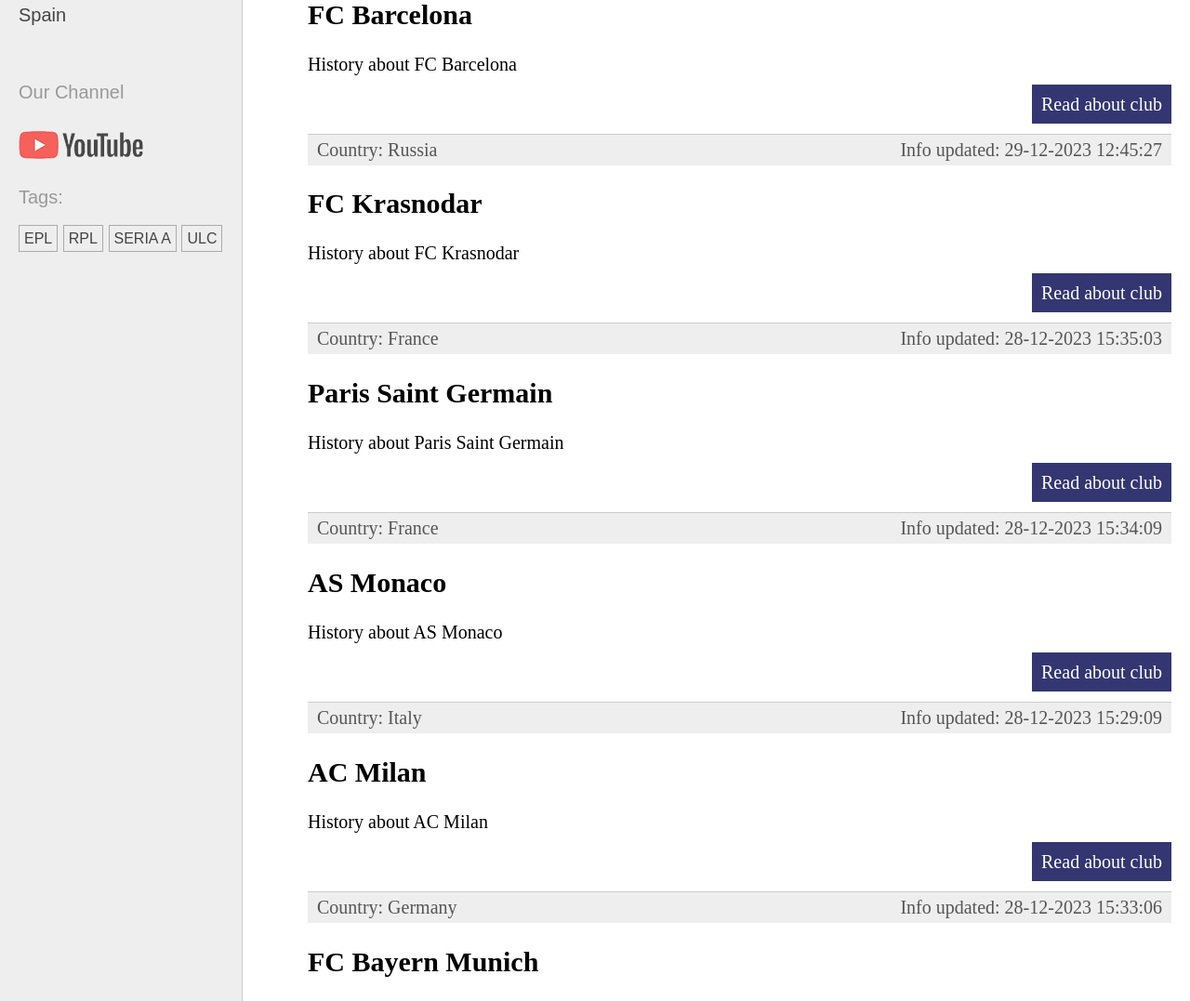
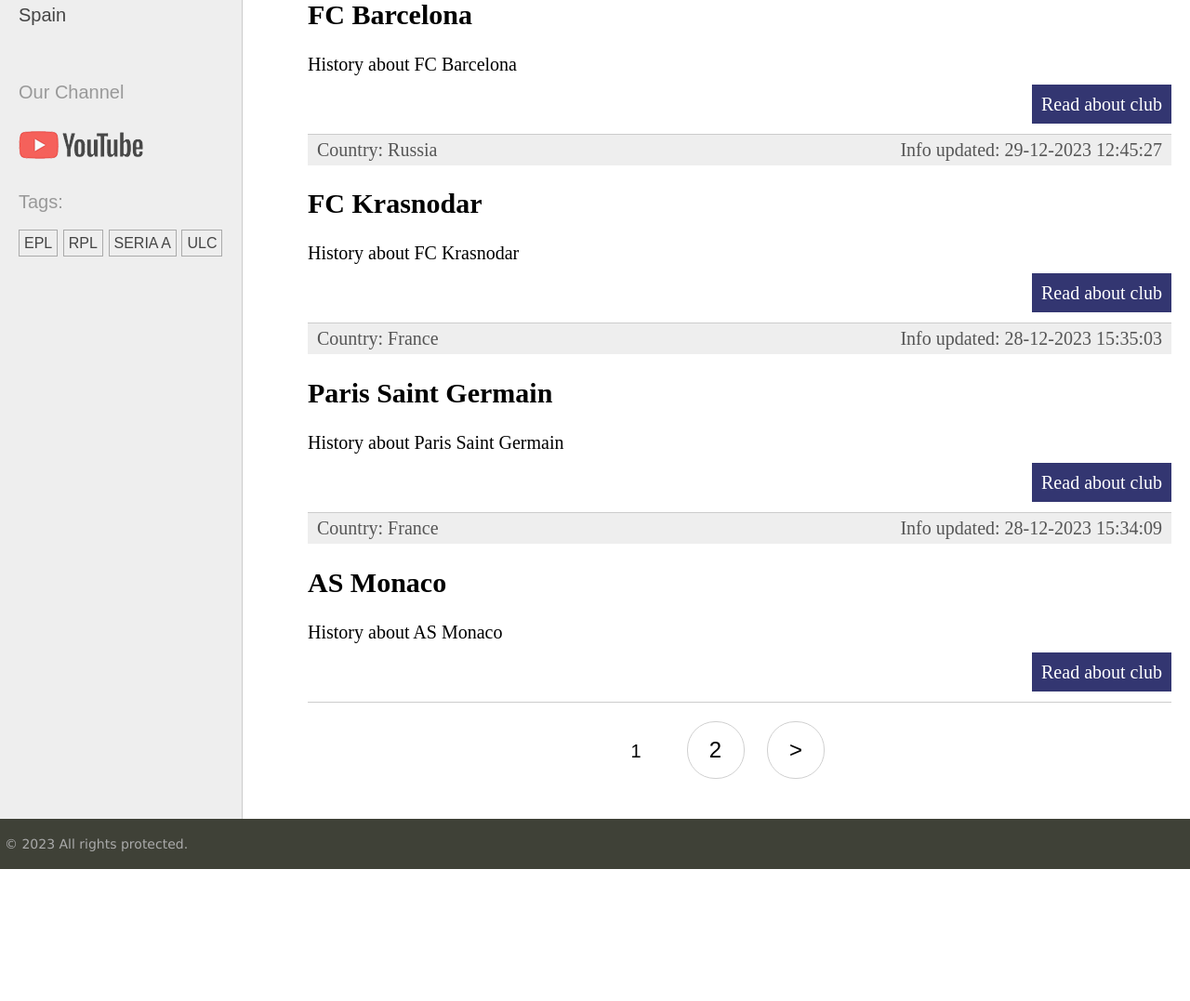
Before and after one commit to Yarmayar/football_clubs, a Django app: page / in a window 1280 px wide. Shown: the part 423-1500 px from the top of the page at 93% size. After the commit the page ends 1358 px from the top, so only its background shows below. Run offline with Django 4.2, Linux system fonts and the light colour scheme; data comes from the database, SQL or seed files in the repository.

Commit message:
Добавление пагинации в DataMixin

```diff
--- a/football_clubs_project/clubs/static/clubs/css/styles.css
+++ b/football_clubs_project/clubs/static/clubs/css/styles.css
@@ -407,3 +407,41 @@
     min-width: 200px;
     font-size: 16px;
 }
+
+.list-pages {
+	text-align: center;
+	margin: 0 0 20px 0;
+}
+.list-pages ul {
+	margin: 20px 0 0 0;
+	padding: 0;
+	list-style: none;
+}
+.list-pages ul li {
+	display: inline-block;
+	margin: 0 20px 0 0;
+}
+.list-pages a {
+	color: #000;
+	font-size: 24px;
+	text-decoration: none;
+}
+.list-pages .page-num, .page-num-selected {
+	display: inline-block;
+	width: 60px;
+	height: 44px;
+	padding: 16px 0 0 0;
+	border: 1px solid #d0d0d0;
+	border-radius: 30px;
+}
+.list-pages .page-num:hover {
+	box-shadow: 3px 3px 1px #d0d0d0;
+}
+.list-pages .page-num-selected {
+	border: none;
+	color: #000;
+	font-size: 20px;
+}
+.list-pages .page-num-selected:hover {
+	box-shadow: none;
+}
--- a/football_clubs_project/clubs/templates/clubs/index.html
+++ b/football_clubs_project/clubs/templates/clubs/index.html
@@ -21,3 +21,35 @@
 	{% endfor %}
 </ul>
 {% endblock %}
+
+
+{% block navigation %}
+{% if page_obj.has_other_pages %}
+<nav class="list-pages">
+    <ul>
+		{% if page_obj.has_previous %}
+		<li class="page-num">
+			<a href="?page={{ page_obj.previous_page_number }}">&lt;</a>
+		</li>
+		{% endif %}
+
+        {% for p in paginator.page_range %}
+		{% if page_obj.number == p %}
+		<li class="page-num page-num-selected">{{ p }}</li>
+		{% elif p >= page_obj.number|add:-2 and p <= page_obj.number|add:2 %}
+        <li class="page-num">
+            <a href="?page={{ p }}">{{ p }}</a>
+        </li>
+		{% endif %}
+        {% endfor %}
+
+		{% if page_obj.has_next %}
+		<li class="page-num">
+			<a href="?page={{ page_obj.next_page_number }}">&gt;</a>
+		</li>
+		{% endif %}
+
+    </ul>
+</nav>
+{% endif %}
+{% endblock %}
--- a/football_clubs_project/clubs/utils.py
+++ b/football_clubs_project/clubs/utils.py
@@ -6,6 +6,8 @@
 
 
 class DataMixin:
+    paginate_by = 5
+    paginate_orphans = 2
     page_title = None
     cntr_selected = None
     extra_context = {}
--- a/football_clubs_project/clubs/views.py
+++ b/football_clubs_project/clubs/views.py
@@ -17,6 +17,7 @@
     context_object_name = 'clubs'  #  по умолчанию список объектов модели содержится в self.object_list
     page_title = 'Main page'
     cntr_selected = 0
+
 
     def get_queryset(self):  # для получения кастомиз списка объектов модели (стат опубликовано)
         return Clubs.published.all().select_related('country')
--- a/football_clubs_project/templates/base.html
+++ b/football_clubs_project/templates/base.html
@@ -1,6 +1,7 @@
 {% load static %}
 {% load clubs_tags %}
 
+<!DOCTYPE html>
 <html>
 <head>
 	<title>{{title}}</title>
@@ -36,11 +37,14 @@
 		{% else %}
 		<li><a href="{% url 'home' %}">All clubs</a></li>
 		{% endif %}
+
 		{% show_countries cntr_selected %}
+
 		<li class="share">
 		<p>Our Channel</p>
 		<a class="share-yt" href="https://www.youtube.com/channel/UClJzWfGWuGJL2t-3dYKcHTA/playlists" target="_blank" rel="nofollow"></a>
 		</li>
+
 		<li>{% show_all_tags %}</li>
 	</ul>
 </td>
@@ -48,7 +52,6 @@
 <td valign="top" class="content">
 	<!-- Хлебные крошки -->
 	{% block breadcrumbs %}
-
 	{% endblock %}
 
 <!-- Блок контента -->
@@ -57,6 +60,9 @@
 {% endblock %}
 	</div>
 <!-- Конец блока контента -->
+
+{% block navigation %}
+{% endblock %}
 
 </td></tr></table>
 </td></tr>
```
